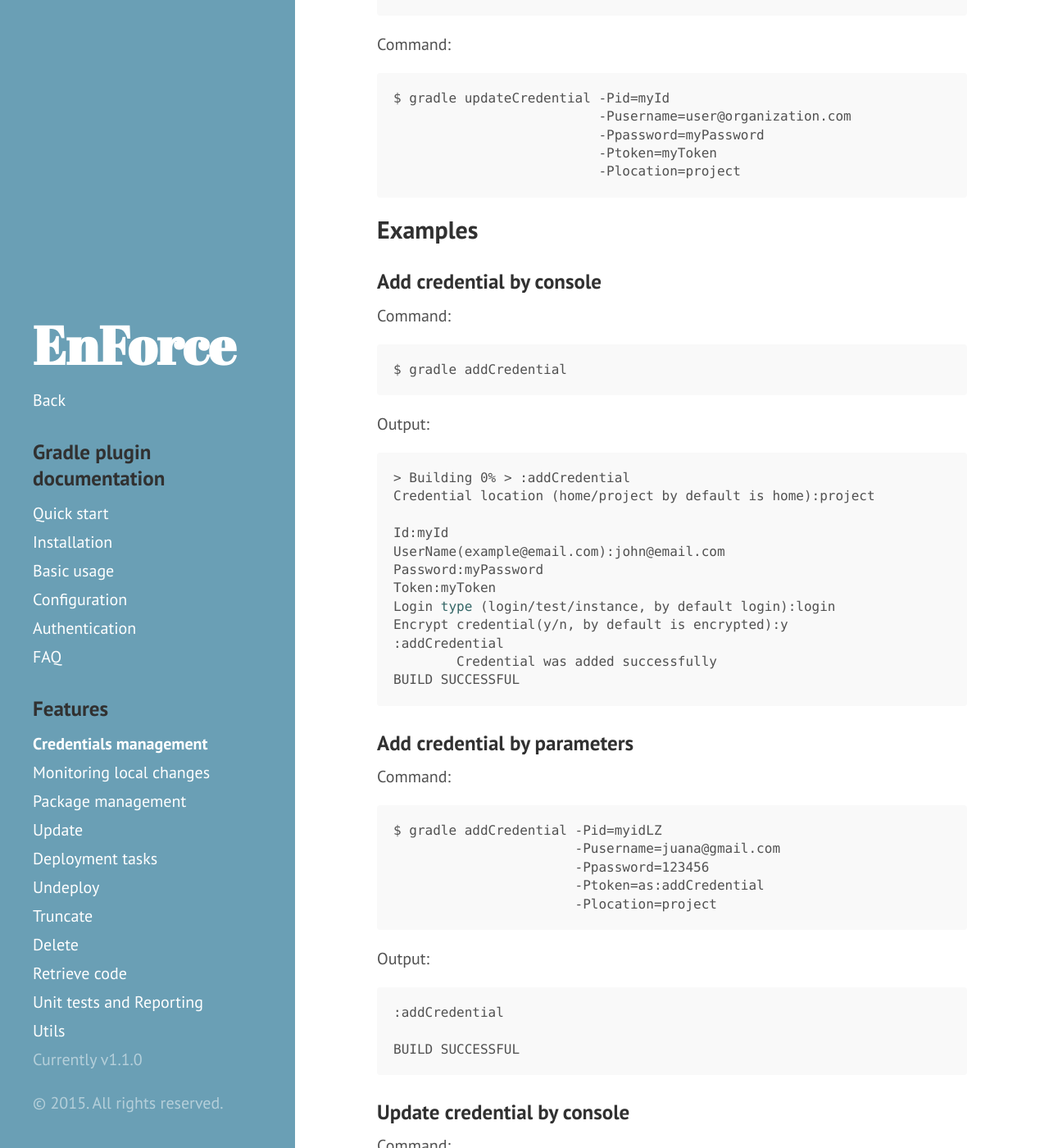
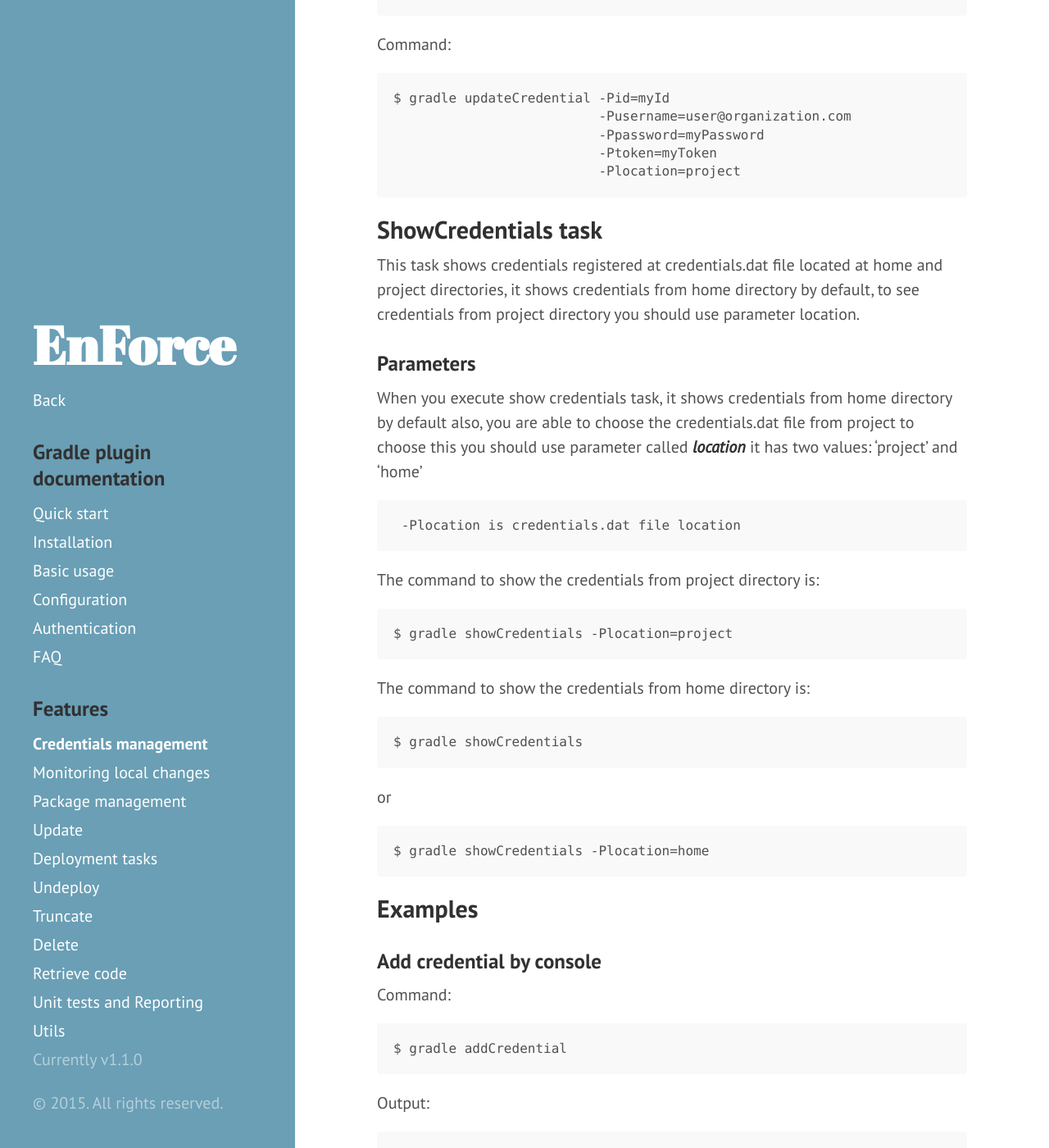
Before and after one commit to fundacionjala/enforce-gradle-plugin, a Jekyll site: the page built from _docs/credentials.md, in a window 1280 px wide and 1400 px high, scrolled down 2842 px. Shown: the whole window at 82% size. Built offline with Jekyll 4.4.1, drawn with Linux system fonts in a browser that asks for light colours; some of the changed text lies outside the part shown.

Commit message:
showCredentials documentation was added.

````diff
--- a/_docs/credentials.md
+++ b/_docs/credentials.md
@@ -99,6 +99,28 @@
 	                          -Ptoken=myToken
 	                          -Plocation=project
 
+## ShowCredentials task
+
+This task shows credentials registered at credentials.dat file located at home and project directories, it shows credentials from home directory by default, to see credentials from project directory you should use parameter location.
+
+### Parameters
+
+When you execute show credentials task, it shows credentials from home directory by default also, you are able to choose the credentials.dat file from project to choose this you should use parameter called ***location*** it has two values: 'project' and 'home'
+
+	 -Plocation is credentials.dat file location
+
+The command to show the credentials from project directory is:
+
+	$ gradle showCredentials -Plocation=project
+
+The command to show the credentials from home directory is:
+
+	$ gradle showCredentials
+
+or
+
+	$ gradle showCredentials -Plocation=home
+
 
 ## Examples
 
@@ -184,4 +206,40 @@
 BUILD SUCCESSFUL
 ```
 
+### Show credentials
+
+Command:
+
+	$ gradle showCredentials
+
+Output:
+
+```bash
+:showCredentials
+*********************************************
+                Credentials
+*********************************************
+
+Id : john.enforce
+User name : john@enforce.com
+Type : Production/Developer
+
+Id : mine
+User name : john@hotmail.com
+Type : Production/Developer
+
+Id : my
+User name : john.cdlv@gmail.com
+Type : Production/Developer
+
+Id : recru
+User name : admin@enforce.com
+Type : dev (Specified)
+
+*********************************************
+Those credentials are located at /home/john/credentials.dat
+
+BUILD SUCCESSFUL
+```
+
 > **Note:** You are able to choose the credentials.dat file for credentials management it can be from the home or project directory.
````
